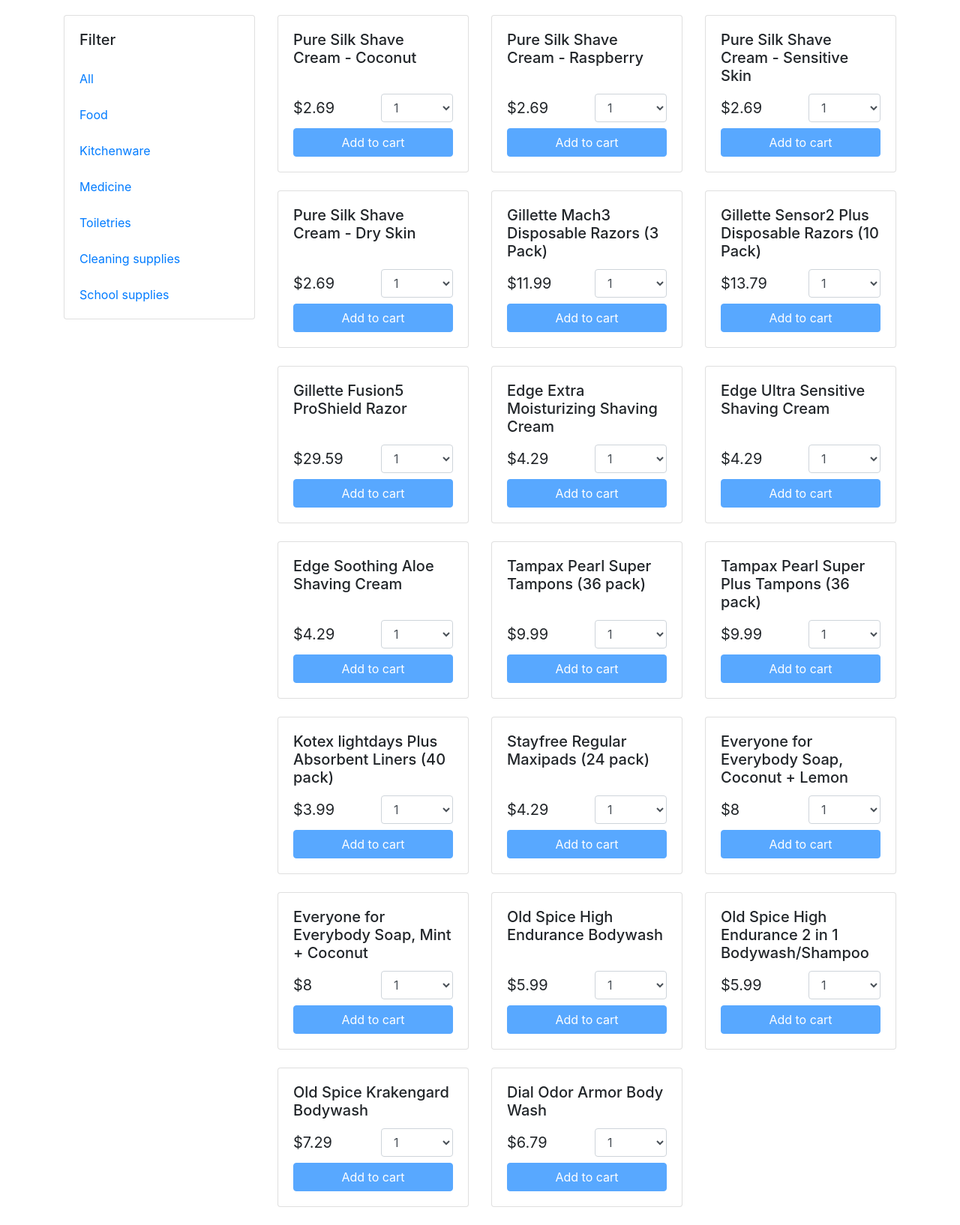
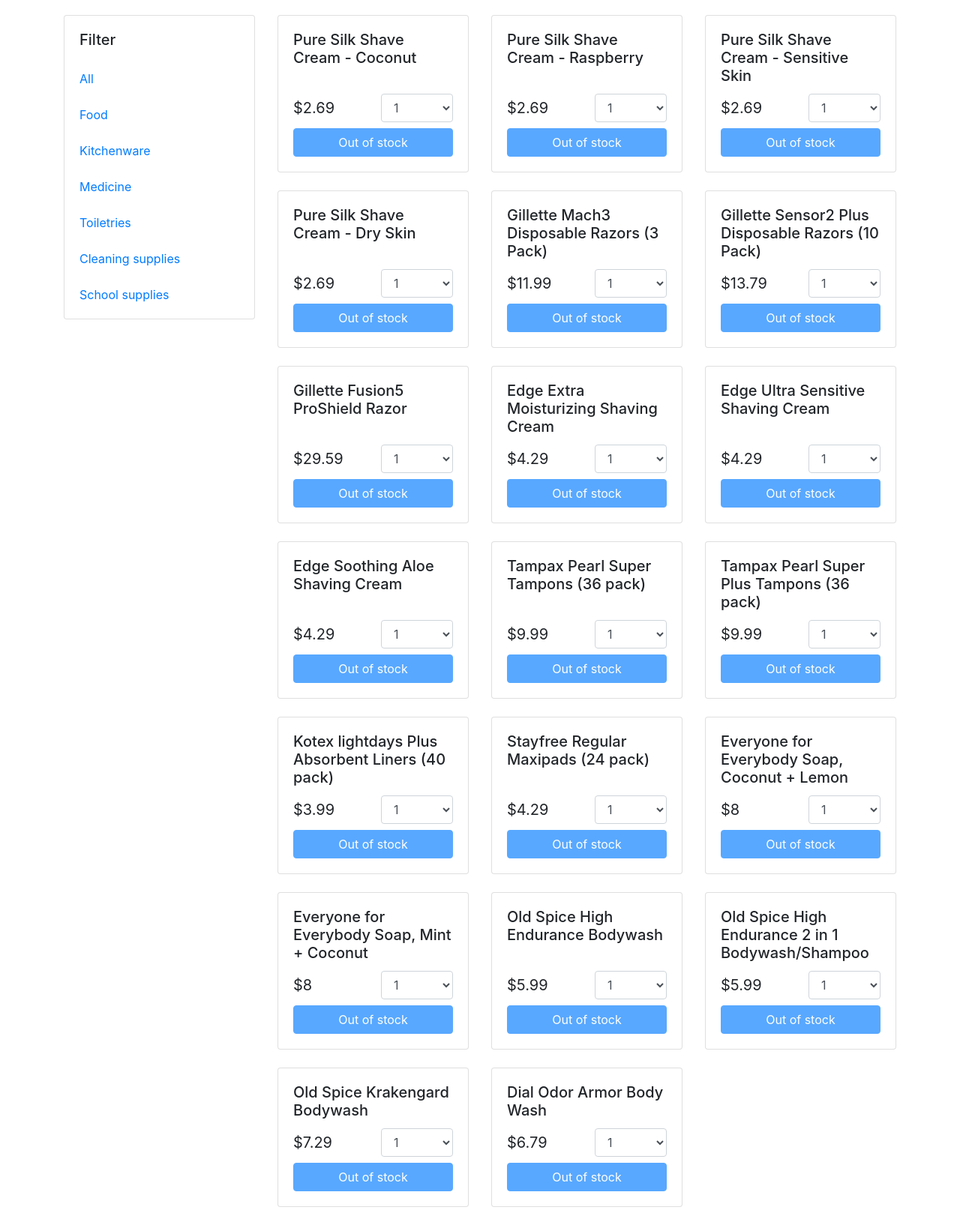
Before and after one commit to gregorypsmith/tigertask, a Flask app: template templates/homecustomer.html in a window 1280 px wide. Shown: the part 175-1809 px from the top of the page at 75% size. Run offline with Flask 2, Linux system fonts and the light colour scheme; the template is opened without the code that fills it: values that come from a table or form of the project are taken from there, others are empty; data comes from the database, SQL or seed files in the repository; some libraries are stand-ins or nearby versions.

Commit message:
changed button text for out of stock item in homecustomer

```diff
--- a/templates/homecustomer.html
+++ b/templates/homecustomer.html
@@ -71,7 +71,7 @@
                                     {% if item.in_stock == "True" %}
                                     <button class="btn btn-primary flex-fill" type="submit">Add to cart</button>
                                     {% else %}
-                                    <button class="btn btn-primary flex-fill" type="submit" disabled>Add to cart</button>
+                                    <button class="btn btn-primary flex-fill" type="submit" disabled>Out of stock</button>
                                     {% endif %}
                                 </div>
                             </form>
```
